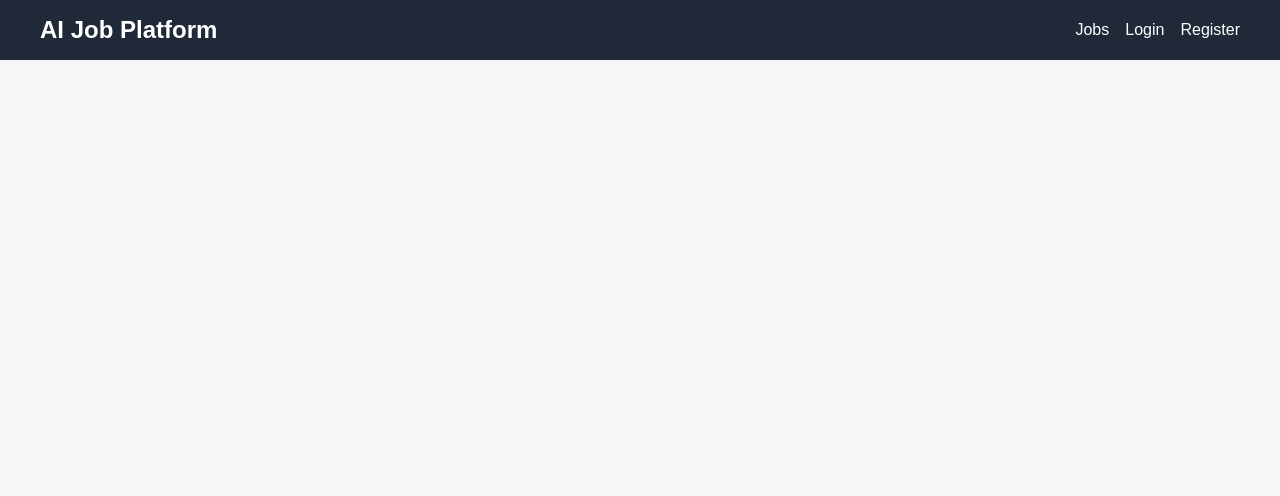
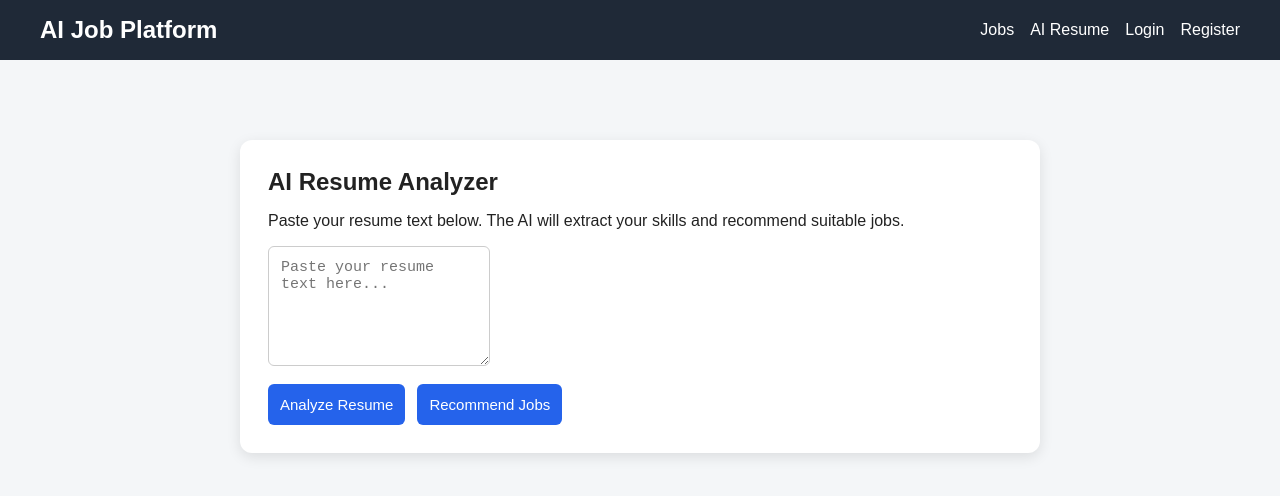
Before and after one commit to Himasha44/ai-job-platform, a React app in the folder frontend/: page /ai-resume in a window 1280 px wide. Shown: the top 496 px of the page. Built offline with nearby package versions, Linux system fonts and the light colour scheme; the HTML template or start-up script is replaced by a standard one.

Commit message:
Created design layout for AiResume.jsx

```diff
--- a/frontend/src/App.css
+++ b/frontend/src/App.css
@@ -117,3 +117,37 @@ button:hover {
 .job-card p {
   line-height: 1.5;
 }
+
+.wide-card {
+  max-width: 800px;
+}
+
+.button-group {
+  display: flex;
+  gap: 12px;
+  margin-top: 14px;
+}
+
+.result-box {
+  background: #f9fafb;
+  margin-top: 24px;
+  padding: 20px;
+  border-radius: 10px;
+  border: 1px solid #e5e7eb;
+}
+
+.result-box h3 {
+  margin-top: 0;
+}
+
+.recommendation-card {
+  background: white;
+  margin-top: 14px;
+  padding: 16px;
+  border-radius: 8px;
+  border: 1px solid #ddd;
+}
+
+.recommendation-card h4 {
+  margin-top: 0;
+}
--- a/frontend/src/App.jsx
+++ b/frontend/src/App.jsx
@@ -4,6 +4,7 @@ import Register from "./pages/Register";
 import Jobs from "./pages/Jobs";
 import EmployerDashboard from "./pages/EmployerDashboard";
 import "./App.css";
+import AiResume from "./pages/AiResume";
 
 function App() {
   const navigate = useNavigate();
@@ -22,6 +23,7 @@ function App() {
 
           <div className="nav-links">
             <Link to="/">Jobs</Link>
+              <Link to="/ai-resume">AI Resume</Link>
 
             {user?.role === "employer" && (
                 <Link to="/employer">Employer Dashboard</Link>
@@ -43,6 +45,7 @@ function App() {
           <Route path="/login" element={<Login />} />
           <Route path="/register" element={<Register />} />
           <Route path="/employer" element={<EmployerDashboard />} />
+            <Route path="/ai-resume" element={<AiResume />} />
         </Routes>
       </div>
   );
```
